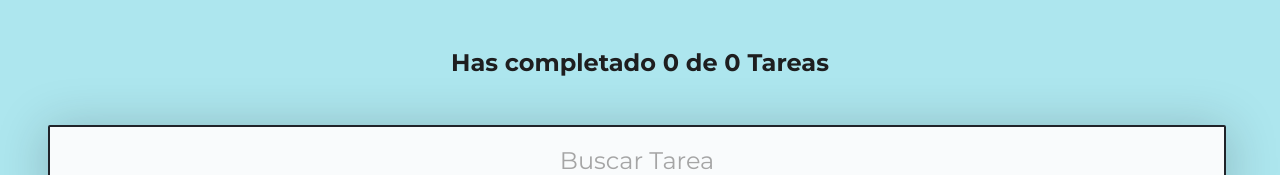
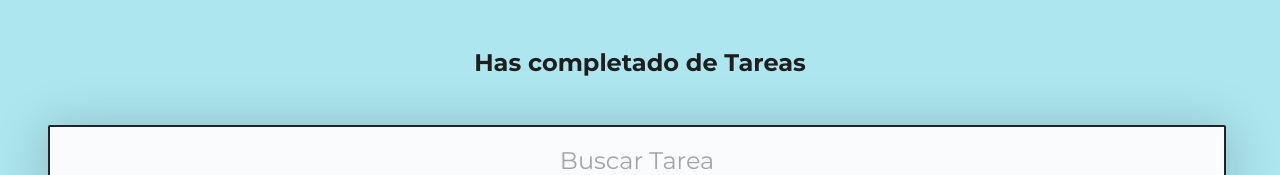
Before and after one commit to Madera971003/To-Do-React, a React (Create React App) app: page / in a window 1280 px wide. Shown: the top 175 px of the page. Built offline with nearby package versions, Linux system fonts and the light colour scheme.

Commit message:
Se agrego React Context, pero aun sin funcionar el contador y buscador

```diff
--- a/src/App/App.js
+++ b/src/App/App.js
@@ -1,5 +1,6 @@
 import React from 'react'
 import { AppUI } from './AppUI';
+import { TodoProvider } from '../TodoContext';
 
 // const defaultTodos = [
 //   {text: 'Cortas cebolla', completed: false},
@@ -8,123 +9,14 @@
 //   {text: 'Alguna otra tarea', completed: false}
 // ];
 
-//Esto es un Custom Hook
-function useLocalStorage(itemName, initialValue){
-  const [error, setError] = React.useState(false);
-  const [loading, setLoading] = React.useState(true);
-  const [item, setItem] = React.useState(initialValue);
 
-  React.useEffect(() => {
-    setTimeout(() => {
-      try{
-        //la version de TODOS_V1 fue cambiado a itemName
-        //Las palabras Todos por Item
-        const localStorageItem = localStorage.getItem(itemName);
-        let parsedItem;
-
-        if(!localStorageItem){
-          localStorage.setItem(itemName, JSON.stringify(initialValue))
-          parsedItem = initialValue;
-        }else{
-          //Los datos se transforman con JSON ya que aun son solo string
-          parsedItem = JSON.parse(localStorageItem);
-        }
-        setItem(parsedItem);
-        setLoading(false);
-      }catch(error){
-        setError(error) //Tambien se puede mandar un true
-      }
-    }, 1000)
-  });
-
-  //Esta parte sirve para guardar los datos en local Storage; ya sea que se
-  //complete la tarea o que se elimine
-  const saveItem = (newItem) => {
-    try{
-      const stringifiedItem = JSON.stringify(newItem);
-      localStorage.setItem(itemName, stringifiedItem);
-      setItem(newItem);
-    }catch(error){
-      setError(error)
-    }
-  };
-  //Usar en el return {}, se toma en cuenta como sifuera un objeto
-  //Despues de dos retornos, se recomienda usar llaves
-  return {
-    item,
-    saveItem,
-    loading,
-    error
-  };
-
-}
 
 function App() {
-  //Los objetos se pueden renombrar para un mejor uso, asi como esta abajo
-  const {
-    item: todos,
-    saveItem: saveTodos,
-    loading,
-    error
-  } = useLocalStorage('TODOS_V1', []);
-
-  const [searchValue, setSearchValue] = React.useState('');
-  //La siguiente linea cuenta cuantos Todos han sido completados, una manera sencilla
-  //de usar condicionales
-  const completedTodos = todos.filter(todo => !!todo.completed).length;
-  const totalTodos = todos.length;
-
-  let searchedTodos = [];
-//Si no hay nada escrito en el BoxText, simplemente mostrara todas las tareas
-  if (!searchValue.length >= 1){
-    searchedTodos = todos;
-  }else{
-    searchedTodos = todos.filter(todo => {
-    //Se convierte el texto de todas las tareas a minuscula
-    const todoText = todo.text.toLowerCase()
-    const searchText = searchValue.toLowerCase();
-    //Lo siguiente es el criterio si incluye la frase escrita en alguna de las tareas
-    //Esa sera la condicion del filtro
-    return todoText.includes(searchText);
-    });
-  }
-
-  const completeTodo = (text) =>{
-    //Lo siguiente recolecta la posicion en el array de la tarea con el mismo texto recibido
-    const todoIndex = todos.findIndex(todo => todo.text === text);
-    //Creacion de un nuevo arreglo con todos los valores de las tareas
-    const newTodos = [...todos];
-    //Se cambia el estado de la tarea a true o hecho en todo caso
-    newTodos[todoIndex].completed = true;
-    //Lo mismo que la linea anterior
-    // todos[todoIndex] = {
-    //   text: todos[todoIndex].text,
-    //   completed: true,
-    // }
-    saveTodos(newTodos);
-  };
-
-  const deleteTodo = (text) =>{
-    const todoIndex = todos.findIndex(todo => todo.text === text);
-    const newTodos = [...todos];
-    //Splice sirve para marcar una posicion y de alli en adelante cuantos datos eliminara
-    //en este caso es en la posicion del todoIndex eliminando el UNICO dato cercano
-    newTodos.splice(todoIndex, 1);
-    saveTodos(newTodos);
-  };
 
   return (
-    <AppUI
-      loading={loading}
-      error={error}
-      totalTodos={totalTodos}
-      completedTodos={completedTodos}
-      searchValue={searchValue}
-      setSearchValue={setSearchValue}
-      searchedTodos={searchedTodos}
-      completeTodos={completeTodo}
-      deleteTodo={deleteTodo}
-    />
+    <TodoProvider>
+      <AppUI />
+    </TodoProvider>
   );
 }
 
--- a/src/App/AppUI.js
+++ b/src/App/AppUI.js
@@ -1,4 +1,5 @@
 import React from 'react';
+import { TodoContext } from '../TodoContext';
 import { TodoCounter } from '../todoJS/TodoCounter';
 import { TodoSearch } from '../todoJS/TodoSearch';
 import { TodoList } from '../todoJS/TodoList';
@@ -6,27 +7,23 @@
 import { CreateTodoButton } from '../todoJS/CreateTodoButton';
 
 
-function AppUI({
-    loading,
-    error,
-    totalTodos,
-    completedTodos,
-    searchValue,
-    setSearchValue,
-    searchedTodos,
-    completeTodos,
-    deleteTodo,
-}){
+function AppUI(){
+
     return(
         <React.Fragment> {/*Esto se usa para evitar el uso de "div"*/}
-            <TodoCounter
-                total={totalTodos}
-                completed={completedTodos}
-            />
-            <TodoSearch
-                searchValue={searchValue}
-                setSearchValue={setSearchValue}
-            />
+            <TodoCounter/>
+            <TodoSearch/>
+            <TodoContext.Consumer>
+                {/**Se recibe una funcion */}
+                {/**La funcion recibira las props necesarias del Consumer */}
+                {/**Para no usar return, en vez de usar llaves, se usa parentesis */}
+                {({
+                    error,
+                    loading,
+                    searchedTodos,
+                    completeTodo,
+                    deleteTodo,
+                }) => (
                     <TodoList>
                         {/*Si loading u otra var es true, se pondra el parrafo*/}
                         {error && <p>Se ha producido un error con éxito :3 ...</p>}
@@ -37,11 +34,14 @@
                             key={todo.text}
                             text = {todo.text}
                             completed = {todo.completed}
-                    onComplete = {() =>completeTodos(todo.text)}
+                            onComplete = {() =>completeTodo(todo.text)}
                             onDelete = {() =>deleteTodo(todo.text)}
                             />
                     ))}
                     </TodoList>
+                )}
+
+            </TodoContext.Consumer>
             <CreateTodoButton />
         </React.Fragment>
   );
--- /dev/null
+++ b/src/TodoContext/index.js
@@ -0,0 +1,78 @@
+import React from "react";
+import { useLocalStorage } from "./useLocalStorage";
+
+//El siguiente elemento tiene dos componente, Provider y Cosumer
+const TodoContext = React.createContext();
+
+function TodoProvider(props){
+    //Los objetos se pueden renombrar para un mejor uso, asi como esta abajo
+    const {
+        item: todos,
+        saveItem: saveTodos,
+        loading,
+        error
+    } = useLocalStorage('TODOS_V1', []);
+
+    const [searchValue, setSearchValue] = React.useState('');
+    //La siguiente linea cuenta cuantos Todos han sido completados, una manera sencilla
+    //de usar condicionales
+    const completedTodos = todos.filter(todo => !!todo.completed).length;
+    const totalTodos = todos.length;
+
+    let searchedTodos = [];
+    //Si no hay nada escrito en el BoxText, simplemente mostrara todas las tareas
+    if (!searchValue.length >= 1){
+        searchedTodos = todos;
+    }else{
+        searchedTodos = todos.filter(todo => {
+        //Se convierte el texto de todas las tareas a minuscula
+        const todoText = todo.text.toLowerCase()
+        const searchText = searchValue.toLowerCase();
+        //Lo siguiente es el criterio si incluye la frase escrita en alguna de las tareas
+        //Esa sera la condicion del filtro
+        return todoText.includes(searchText);
+        });
+    }
+
+    const completeTodo = (text) =>{
+        //Lo siguiente recolecta la posicion en el array de la tarea con el mismo texto recibido
+        const todoIndex = todos.findIndex(todo => todo.text === text);
+        //Creacion de un nuevo arreglo con todos los valores de las tareas
+        const newTodos = [...todos];
+        //Se cambia el estado de la tarea a true o hecho en todo caso
+        newTodos[todoIndex].completed = true;
+        //Lo mismo que la linea anterior
+        // todos[todoIndex] = {
+        //   text: todos[todoIndex].text,
+        //   completed: true,
+        // }
+        saveTodos(newTodos);
+    };
+
+    const deleteTodo = (text) =>{
+        const todoIndex = todos.findIndex(todo => todo.text === text);
+        const newTodos = [...todos];
+        //Splice sirve para marcar una posicion y de alli en adelante cuantos datos eliminara
+        //en este caso es en la posicion del todoIndex eliminando el UNICO dato cercano
+        newTodos.splice(todoIndex, 1);
+        saveTodos(newTodos);
+    };
+    return(
+        //Es necesario usar las dobles llaves, para enviar un objeto de JS
+        <TodoContext.Provider value={{
+            loading,
+            error,
+            totalTodos,
+            completedTodos,
+            searchValue,
+            setSearchValue,
+            searchedTodos,
+            completeTodo,
+            deleteTodo,
+        }}>
+            {props.children}
+        </TodoContext.Provider>
+    )
+}
+
+export {TodoContext, TodoProvider};
--- /dev/null
+++ b/src/TodoContext/useLocalStorage.js
@@ -0,0 +1,54 @@
+import React from "react";
+
+//Esto es un Custom React Hook
+function useLocalStorage(itemName, initialValue){
+    const [error, setError] = React.useState(false);
+    const [loading, setLoading] = React.useState(true);
+    const [item, setItem] = React.useState(initialValue);
+
+    React.useEffect(() => {
+      setTimeout(() => {
+        try{
+          //la version de TODOS_V1 fue cambiado a itemName
+          //Las palabras Todos por Item
+          const localStorageItem = localStorage.getItem(itemName);
+          let parsedItem;
+
+          if(!localStorageItem){
+            localStorage.setItem(itemName, JSON.stringify(initialValue))
+            parsedItem = initialValue;
+          }else{
+            //Los datos se transforman con JSON ya que aun son solo string
+            parsedItem = JSON.parse(localStorageItem);
+          }
+          setItem(parsedItem);
+          setLoading(false);
+        }catch(error){
+          setError(error) //Tambien se puede mandar un true
+        }
+      }, 1000)
+    });
+
+    //Esta parte sirve para guardar los datos en local Storage; ya sea que se
+    //complete la tarea o que se elimine
+    const saveItem = (newItem) => {
+      try{
+        const stringifiedItem = JSON.stringify(newItem);
+        localStorage.setItem(itemName, stringifiedItem);
+        setItem(newItem);
+      }catch(error){
+        setError(error)
+      }
+    };
+    //Usar en el return {}, se toma en cuenta como sifuera un objeto
+    //Despues de dos retornos, se recomienda usar llaves
+    return {
+      item,
+      saveItem,
+      loading,
+      error
+    };
+
+  }
+
+export { useLocalStorage }
```
Lines whose indentation alone changed are shown as unchanged.
